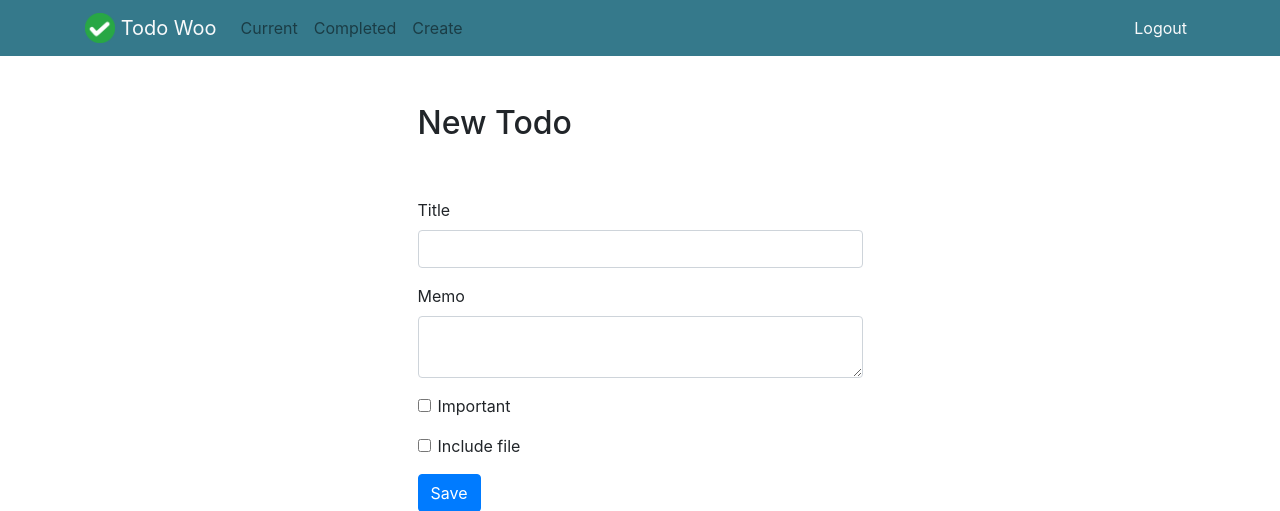
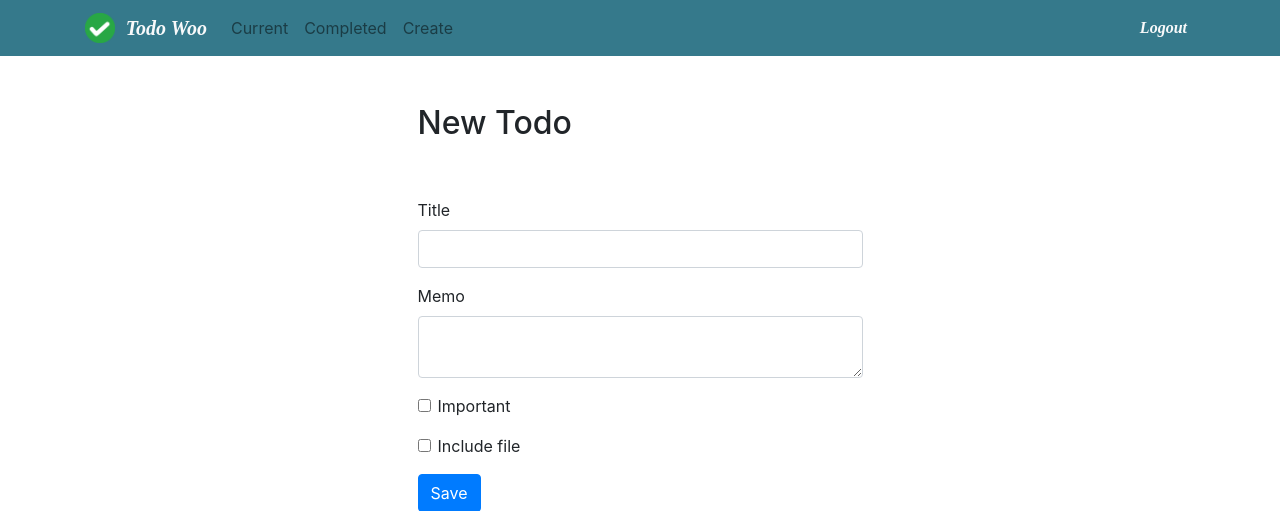
Before and after one commit to ayudmin/todowoo, a Django app: page /create/ in a window 1280 px wide. Shown: the top 511 px of the page. Run offline with Django 3.2, Linux system fonts and the light colour scheme; the visitor is signed in with stand-in values (Sample User, id 1); some libraries are stand-ins or nearby versions.

Commit message:
info: change on text

```diff
--- a/requirements.txt
+++ b/requirements.txt
@@ -1,5 +1,6 @@
-asgiref==3.7.2
-Django==4.2.3
+asgiref==3.8.1
+Django==5.1.2
 gunicorn==21.2.0
 packaging==23.1
+pillow==11.0.0
 sqlparse==0.4.4
--- a/todo/templates/todo/base.html
+++ b/todo/templates/todo/base.html
@@ -16,8 +16,8 @@
 <nav class="navbar navbar-expand-md navbar-light bg-warning" style="background: #35798b!important;">
 <div class="container">
     <a class="navbar-brand" href="{% url 'home' %}">
-         <img src="{% static 'todo/logo.png' %}" width="30" height="30" class="d-inline-block align-top">
-        <span class="text-light">Todo Woo</span>
+        <img src="{% static 'todo/logo.png' %}" width="30" height="30" class="d-inline-block align-top">
+        <span class="text-light" style="font-style: italic; padding-left: 5px; font-weight: 900; font-family: fangsong;">Todo Woo</span>
     </a>
     <button class="navbar-toggler" type="button" data-toggle="collapse" data-target="#navbarNav" aria-controls="navbarNav" aria-expanded="false" aria-label="Toggle navigation">
         <span class="navbar-toggler-icon"></span>
@@ -41,10 +41,10 @@
     <ul class="navbar-nav ml-auto">
             {% if user.is_authenticated %}
                 <li class="nav-item">
-                    <a href="#" onclick="$('#signOutBtn').click()" class="nav-link text-light">Logout</a>
+                    <a href="#" onclick="$('#signOutBtn').click()" class="nav-link text-light" style="font-style: italic; padding-left: 5px; font-weight: 900; font-family: fangsong;">Logout</a>
                     <form style='display: none;' method="POST" action="{% url 'logoutuser' %}">
                         {% csrf_token %}
-                        <button id="signOutBtn" type="submit">Logout</button>
+                        <button id="signOutBtn" type="submit" style="font-style: italic; padding-left: 5px; font-weight: 900; font-family: fangsong;">Logout</button>
                     </form>
                 </li>
             {% else %}
--- a/todowoo/urls.py
+++ b/todowoo/urls.py
@@ -19,7 +19,7 @@ urlpatterns = [
     path('create/upload/<int:todo_pk>', views.todo_file, name='todo_file'),
     path('completed/', views.completedtodos, name='completedtodos'),
     path('todo/<int:todo_pk>', views.viewtodo, name='viewtodo'),
-    path('todo/<int:todo_pk>/complete>', views.completetodo, name='completetodo'),
+    path('todo/<int:todo_pk>/complete', views.completetodo, name='completetodo'),
     path('todo/<int:todo_pk>/completed', views.viewcompletedtodo, name='viewcompletedtodo'),
     path('todo/<int:todo_pk>/delete', views.deletetodo, name='deletetodo'),
 ]
```
